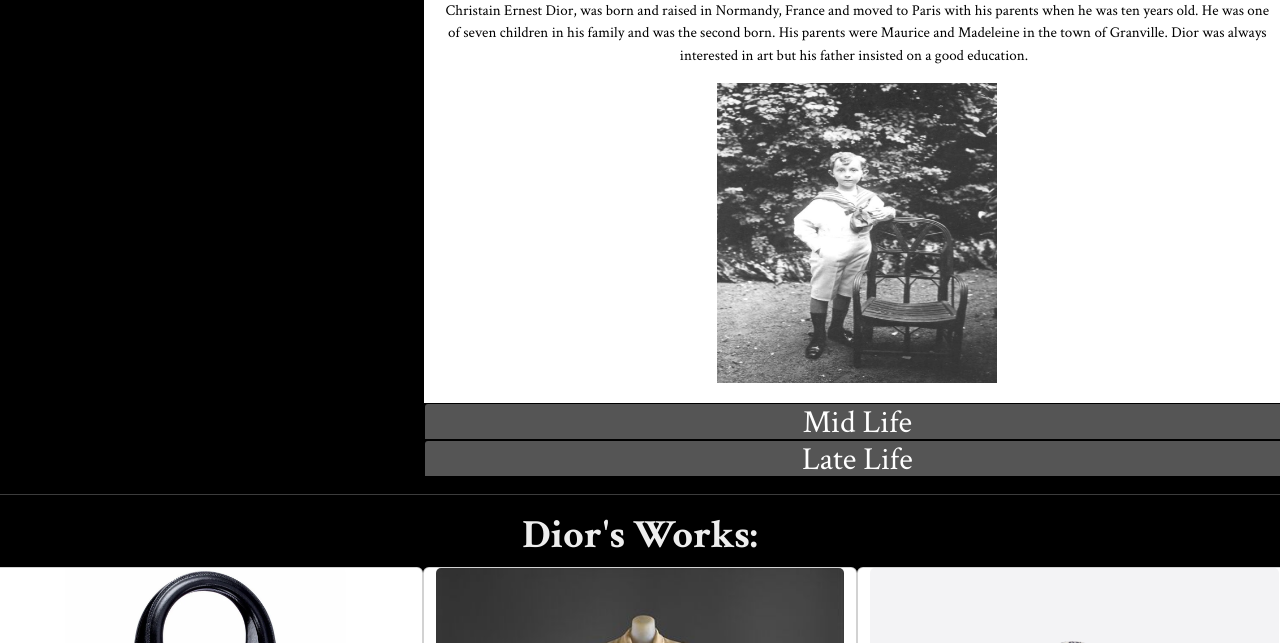
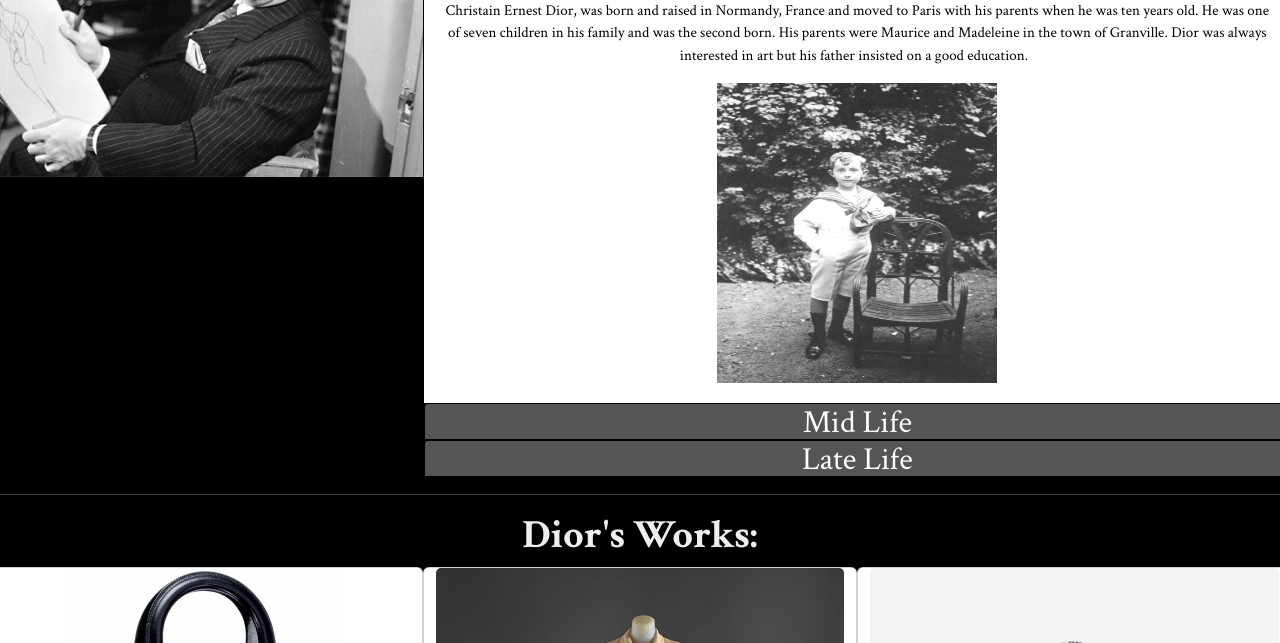
Before and after one commit to abbiemarder/Dior, a plain HTML site: page index.html in a window 1280 px wide. Shown: the part 457-1100 px from the top of the page. Drawn offline with nearby package versions, Linux system fonts and the light colour scheme; the site is published under a folder, as on GitHub Pages, so addresses that start at the root find nothing.

Commit message:
fixed image link

```diff
--- a/index.html
+++ b/index.html
@@ -35,7 +35,7 @@
     <div class="container-fluid p-0">
         <div class="row text-center">
             <div class="col-md-4 p-0">
-                <img class="img-fluid w-100" src="/images/christain.jpg">
+                <img class="img-fluid w-100" src="images/christain.jpg">
             </div>
             <div class="col-md-8 accordionPanel open">
                 <h1 class="head">Life of Dior:</h1>
```
